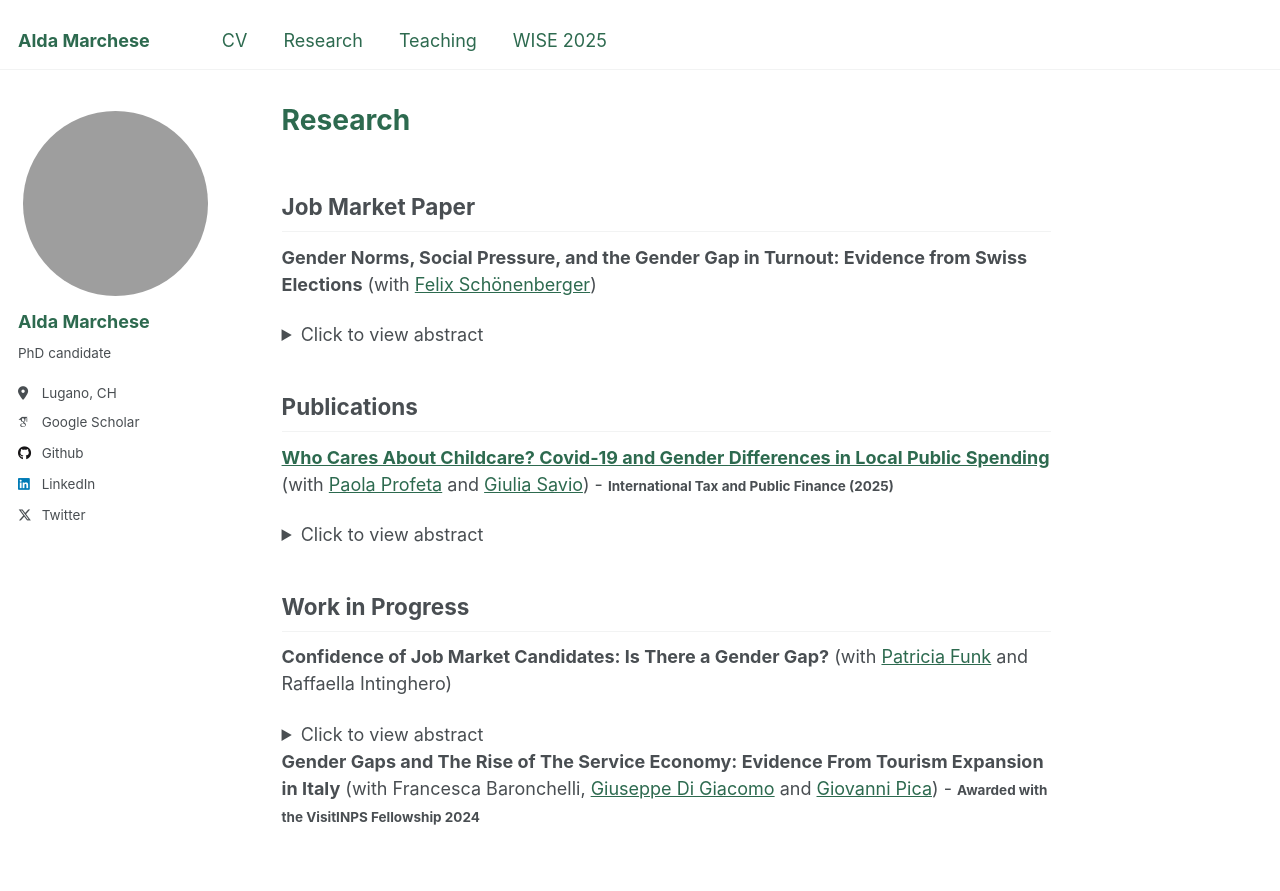
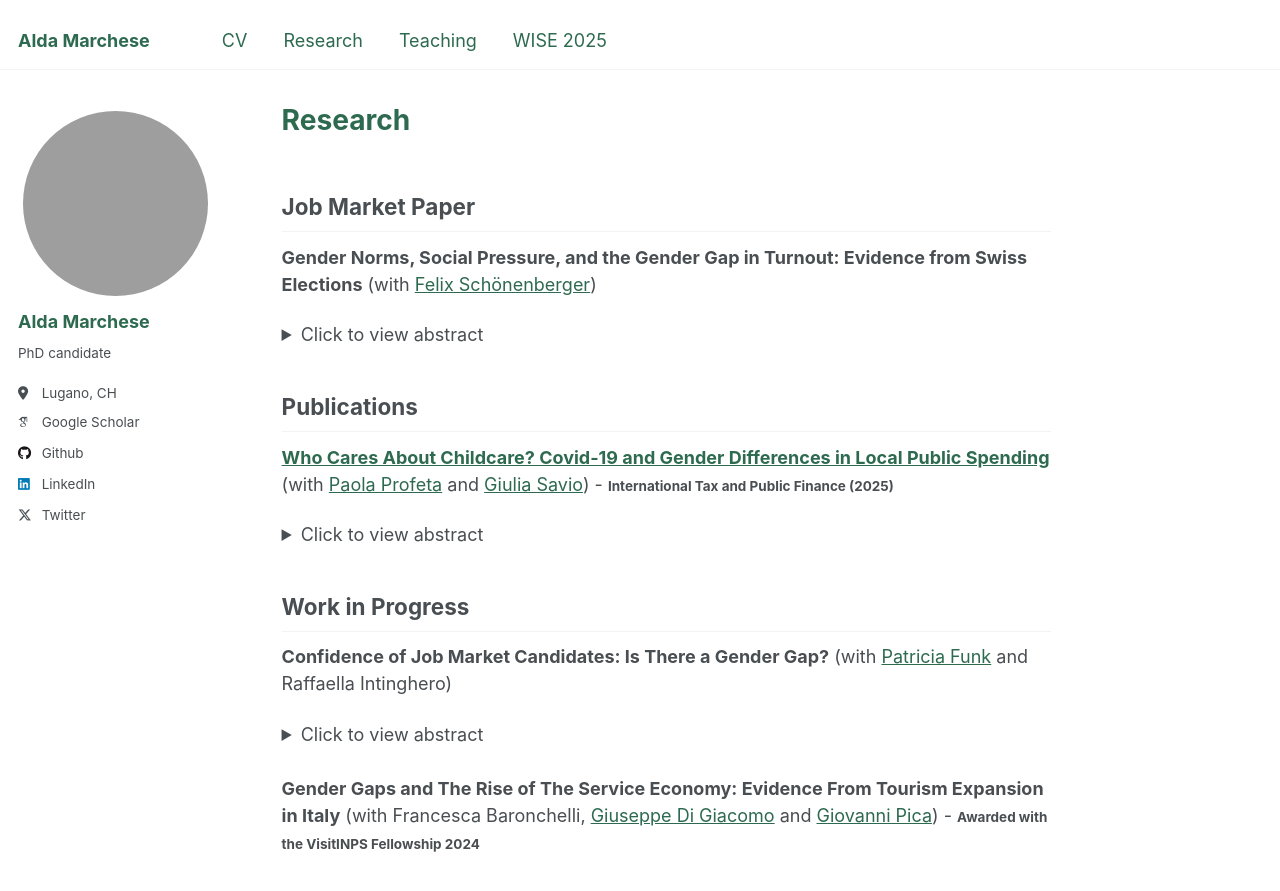
Before and after one commit to aldamarchese/aldamarchese.github.io, a Jekyll site: the page built from _pages/research.md, in a window 1280 px wide and 1068 px high. Shown: the top 891 px of the window. Built offline with Jekyll 4.4.1, drawn with Linux system fonts in a browser that asks for light colours; some web fonts are replaced.

Commit message:
Tighten space above details, increase space below between papers

```diff
--- a/_sass/_page.scss
+++ b/_sass/_page.scss
@@ -50,7 +50,8 @@
 }
 
 .page__content details {
-  margin-top: 0.15em;
+  margin-top: 0.05em;
+  margin-bottom: 1.5em;
 }
 
 .page__content {
```
